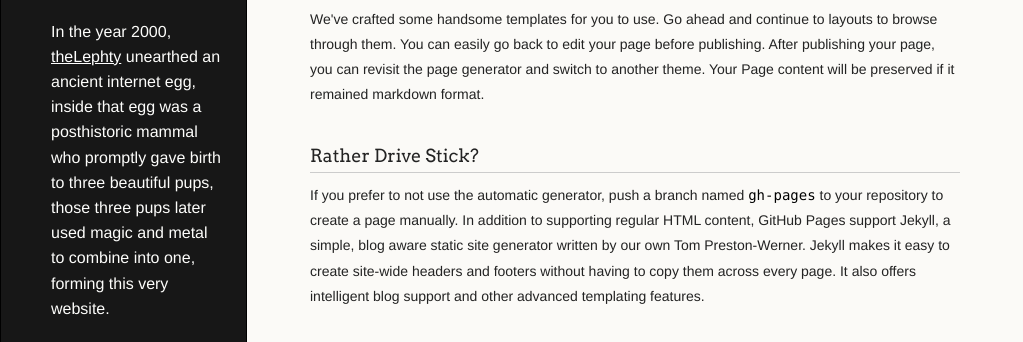
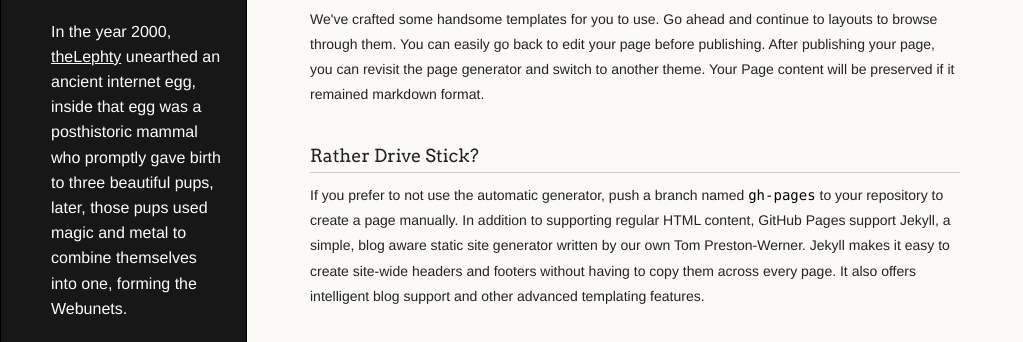
Before and after one commit to JohnnyPrime/webunets, a plain HTML site: page index.html in a window 1280 px wide. Shown: the part 341-683 px from the top of the page, without its empty margins (0-1023 px from the left). Drawn offline with Linux system fonts and the light colour scheme.

Commit message:
Update index.html

```diff
--- a/index.html
+++ b/index.html
@@ -25,7 +25,7 @@
           <li><a class="buttons github" href="https://github.com/theLephty/webunets">View On GitHub</a></li>
         </ul>
 
-        <p class="header">In the year 2000, <a class="header name" href="https://github.com/theLephty">theLephty</a> unearthed an ancient internet egg, inside that egg was a posthistoric mammal who promptly gave birth to three beautiful pups, those three pups later used magic and metal to combine into one, forming this very website.</p>
+        <p class="header">In the year 2000, <a class="header name" href="https://github.com/theLephty">theLephty</a> unearthed an ancient internet egg, inside that egg was a posthistoric mammal who promptly gave birth to three beautiful pups, later, those pups used magic and metal to combine themselves into one, forming the Webunets.</p>
 
 
       </header>
```
